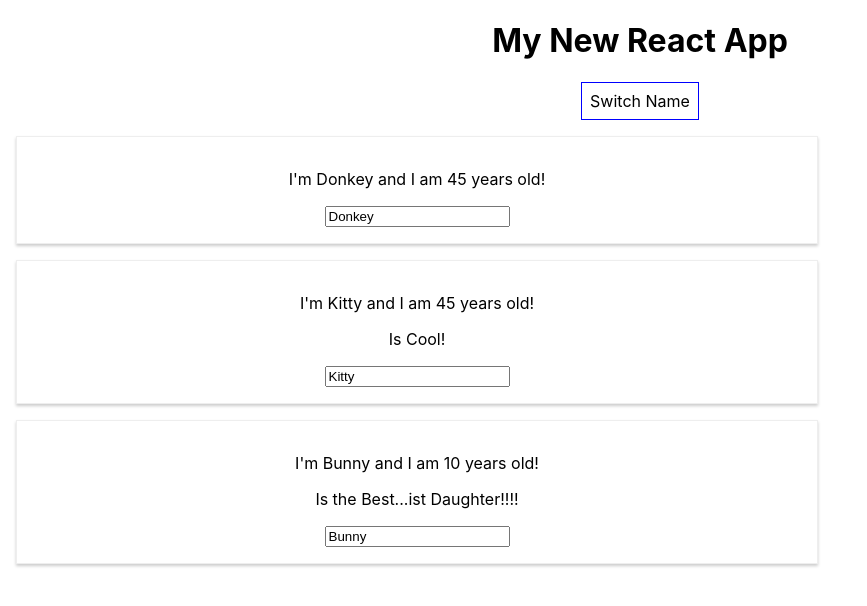
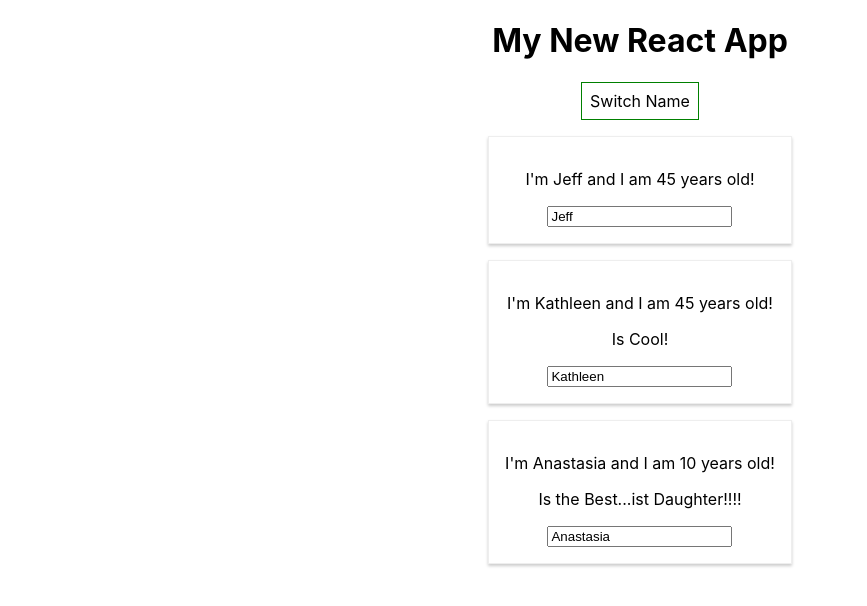
Before and after one commit to WebbWear/react_course_udemy, a React (Create React App) app: page / in a window 1280 px wide. Both pictures are taken after a click on the button "Switch Name". Shown: the top 606 px of the page, without its empty margins (0-867 px from the left). Built offline with nearby package versions, Linux system fonts and the light colour scheme.

Commit message:
onClick showPersons

```diff
--- a/src/App.css
+++ b/src/App.css
@@ -1,3 +1,5 @@
 .App {
   text-align: center;
+  display: grid;
+  justify-items: center;
 }
--- a/src/App.js
+++ b/src/App.js
@@ -9,7 +9,8 @@ class App extends Component {
       { name: 'Kathleen', age: 45 },
       { name: 'Anastasia', age: 10 }
     ],
-    otherState: 'some other value'
+    otherState: 'some other value',
+    showPersons: false
   }
 
   switchNameHandler = (newName) => {
@@ -33,11 +34,19 @@ class App extends Component {
   } )
   }
 
+  togglePersonsHandler = () => {
+      const doesShow = this.state.showPersons;
+      this.setState({showPersons: !doesShow});
+  }
+
   render() {
     return (
       <div className="App">
         <h1>My New React App</h1>
-        <button onClick={this.switchNameHandler.bind(this, 'Donkey')}>Switch Name</button>
+        <button
+          onClick={this.togglePersonsHandler}>Switch Name</button>
+      { this.state.showPersons ?
+        <div>
           <Person
             name={this.state.persons [0].name}
             age={this.state.persons [0].age} />
@@ -50,7 +59,8 @@ class App extends Component {
             name={this.state.persons [2].name}
             age={this.state.persons [2].age}>Is the Best...ist Daughter!!!!</Person>
 
-
+        </div> : null
+      }
       </div>
     );
   }
--- a/src/Person/Person.css
+++ b/src/Person/Person.css
@@ -1,5 +1,4 @@
 .Person{
-    width: 60%;
     margin: 16px;
     border: 1px solid #eee;
     box-shadow: 0 2px 3px #ccc;
@@ -10,7 +9,7 @@
 button{
     background-color: white;
     font: inherit;
-    border: 1px solid blue;
+    border: 1px solid green;
     padding: 8px;
     cursor: pointer;
 }
```
Lines whose indentation alone changed are shown as unchanged.
